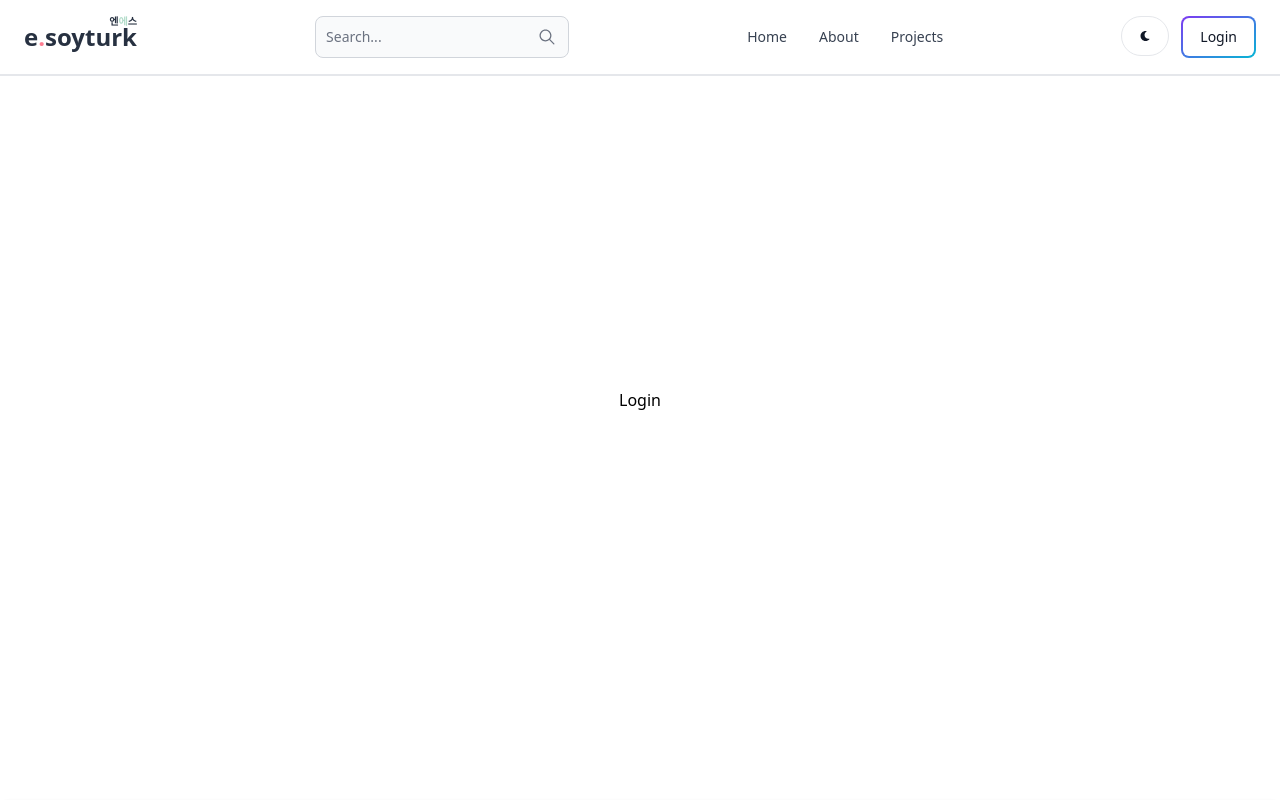
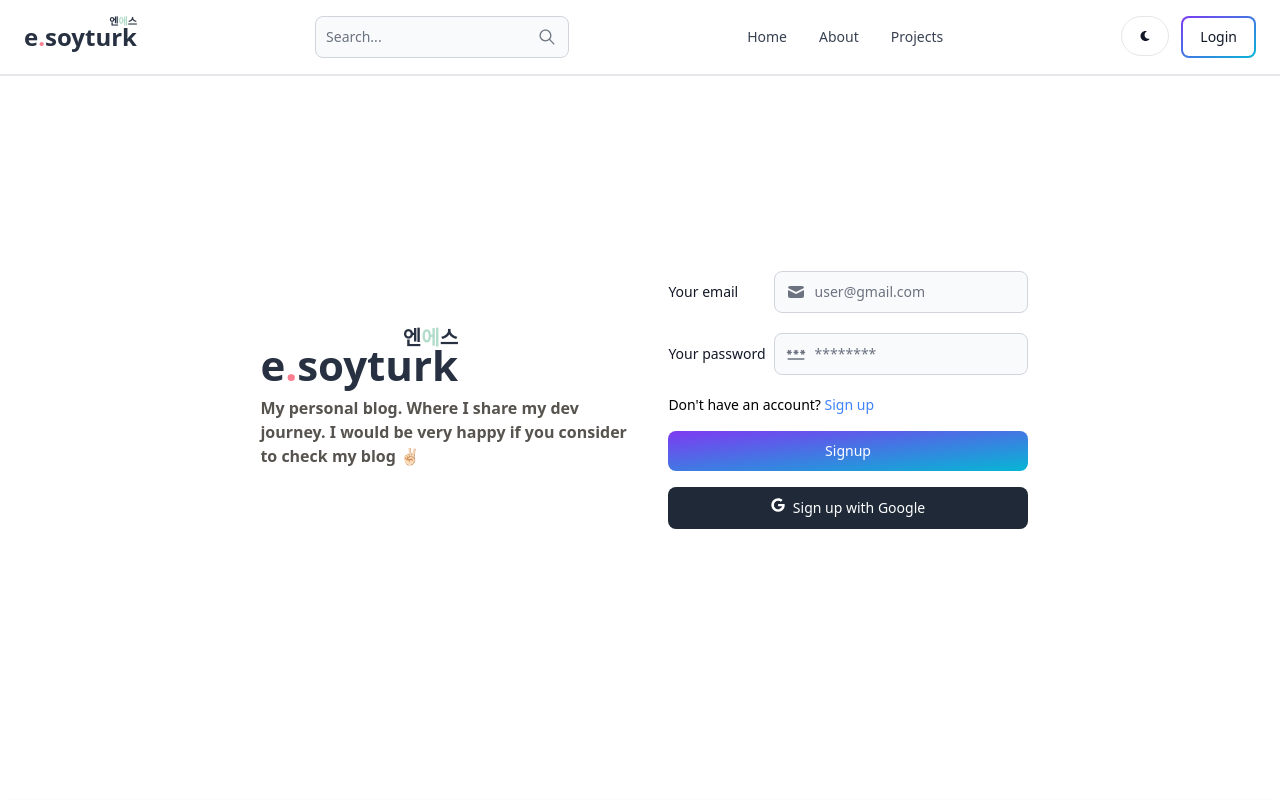
Before and after one commit to enesthedad/mern-blog, a React (Vite) app in the folder client/: page /login in a window 1280 px wide. Shown: the top 800 px of the page. Built offline with nearby package versions, Linux system fonts and the light colour scheme.

Commit message:
complete login functionality

```diff
--- a/client/src/pages/Login.jsx
+++ b/client/src/pages/Login.jsx
@@ -1,3 +1,115 @@
+import { Alert, Button, Label, Spinner, TextInput } from "flowbite-react";
+import { HiMail, HiInformationCircle } from "react-icons/hi";
+import { FaGoogle } from "react-icons/fa";
+import { MdOutlinePassword } from "react-icons/md";
+import { Link, useNavigate } from "react-router-dom";
+import { BlogIcon } from "../components/BlogIcon";
+import { useState } from "react";
 export const Login = () => {
-  return <div>Login</div>;
+  const [formData, setFormData] = useState({});
+
+  const handleChange = (e) => {
+    setFormData({ ...formData, [e.target.id]: e.target.value });
+  };
+  const [errorMessage, setErrorMessage] = useState(null);
+  const [loading, setLoading] = useState(false);
+  const navigate = useNavigate();
+  const handleSubmit = async (e) => {
+    e.preventDefault();
+    if (!formData.email || !formData.password) {
+      return setErrorMessage("Please fill out all fields");
+    }
+    try {
+      setLoading(true);
+      setErrorMessage(null);
+      const res = await fetch("/api/auth/login", {
+        method: "POST",
+        headers: { "Content-Type": "application/json" },
+        body: JSON.stringify(formData),
+      });
+
+      const data = await res.json();
+      console.log(data);
+      if (data.success === false) {
+        setErrorMessage(data.message);
+      }
+      setLoading(false);
+      if (res.ok) {
+        navigate("/");
+      }
+    } catch (error) {
+      setErrorMessage(error);
+      setLoading(false);
+    }
+  };
+  console.log(formData);
+  return (
+    <div className="flex flex-col items-center gap-4 md:flex-row">
+      <div className="max-w-[250px] md:max-w-md p-2 flex flex-col md:items-start items-center">
+        <BlogIcon />
+        <p className="max-w-sm font-semibold text-stone-600">
+          My personal blog. Where I share my dev journey. I would be very happy
+          if you consider to check my blog ✌🏻
+        </p>
+      </div>
+      <form
+        onSubmit={handleSubmit}
+        className="flex flex-col max-w-md gap-4 text-sm"
+      >
+        <div>
+          <div className="flex flex-col items-center justify-between gap-2 mb-1 md:flex-row">
+            <Label htmlFor="email" value="Your email" />
+            <TextInput
+              icon={HiMail}
+              id="email"
+              type="email"
+              placeholder="user@gmail.com"
+              onChange={handleChange}
+            />
+          </div>
+        </div>
+        <div>
+          <div className="flex flex-col items-center justify-between gap-2 mb-1 md:flex-row ">
+            <Label htmlFor="password" value="Your password" />
+            <TextInput
+              id="password"
+              type="password"
+              icon={MdOutlinePassword}
+              placeholder="********"
+              onChange={handleChange}
+            />
+          </div>
+        </div>
+        <div className="flex items-center gap-2">
+          <p>
+            Don't have an account?{" "}
+            <Link to="/signup" className="text-blue-500">
+              Sign up
+            </Link>{" "}
+          </p>
+        </div>
+        <Button gradientDuoTone="purpleToBlue" type="submit" disabled={loading}>
+          {loading ? (
+            <>
+              <Spinner size="sm" />
+              <span>loading....</span>
+            </>
+          ) : (
+            `Signup`
+          )}
+        </Button>
+        <Button color="dark">
+          <FaGoogle className="mr-2" />
+          Sign up with Google
+        </Button>
+        {errorMessage ? (
+          <div>
+            <Alert color="failure" icon={HiInformationCircle}>
+              {errorMessage}
+            </Alert>
+          </div>
+        ) : null}
+      </form>
+    </div>
+  );
 };
```
